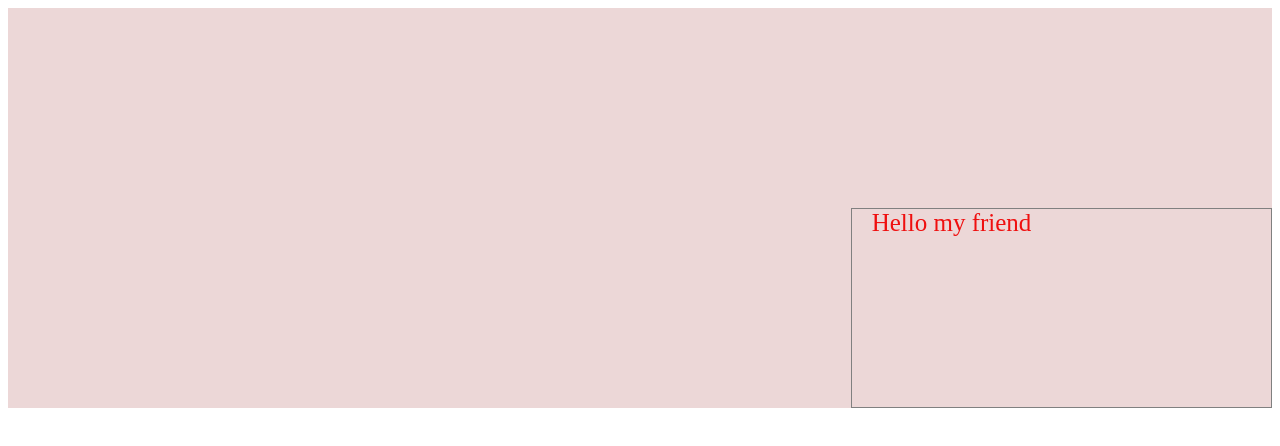
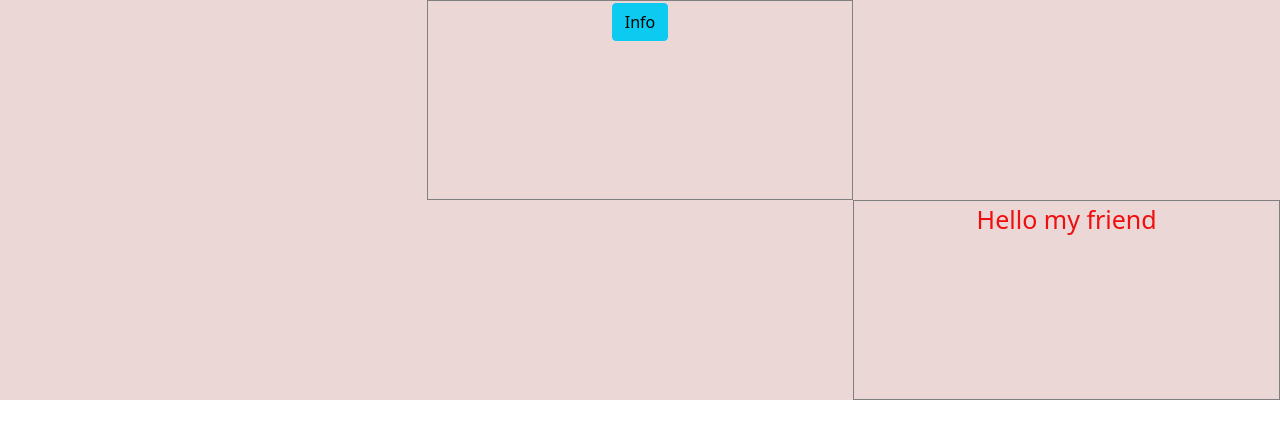
Before and after one commit to nsg25107575/Task-in-class, a plain HTML site: page index.html in a window 1280 px wide. Drawn offline with nearby package versions, Linux system fonts and the light colour scheme.

Commit message:
created button

```diff
--- a/index.html
+++ b/index.html
@@ -4,6 +4,8 @@
 <head>
     <meta charset="UTF-8">
     <meta name="viewport" content="width=device-width, initial-scale=1.0">
+    <link href="https://cdn.jsdelivr.net/npm/bootstrap@5.0.2/dist/css/bootstrap.min.css" rel="stylesheet"
+        integrity="sha384-EVSTQN3/azprG1Anm3QDgpJLIm9Nao0Yz1ztcQTwFspd3yD65VohhpuuCOmLASjC" crossorigin="anonymous">
     <link rel="stylesheet" href="style.css">
     <title>Document</title>
 </head>
@@ -11,7 +13,13 @@
 <body>
     <div class="red_box">
         <div class="red_box_text"><span>Hello my friend</span></div>
+        <div class="red_box_button">
+            <button type="button" class="btn btn-info">Info</button>
+        </div>
     </div>
 </body>
+<script src="https://cdn.jsdelivr.net/npm/bootstrap@5.3.2/dist/js/bootstrap.bundle.min.js"
+    integrity="sha384-C6RzsynM9kWDrMNeT87bh95OGNyZPhcTNXj1NW7RuBCsyN/o0jlpcV8Qyq46cDfL"
+    crossorigin="anonymous"></script>
 
 </html>
--- a/style.css
+++ b/style.css
@@ -11,9 +11,17 @@
     grid-row: 2;
     font-size: 25px;
     border: 1px solid gray;
+    text-align: center;
 }
 
 .red_box_text span {
-    margin-left: 20px;
     color: rgb(239, 15, 15);
 }
+
+.red_box_button {
+    grid-column: 2;
+    grid-row: 1;
+    text-align: center;
+    font-size: 25px;
+    border: 1px solid gray;
+}
```
